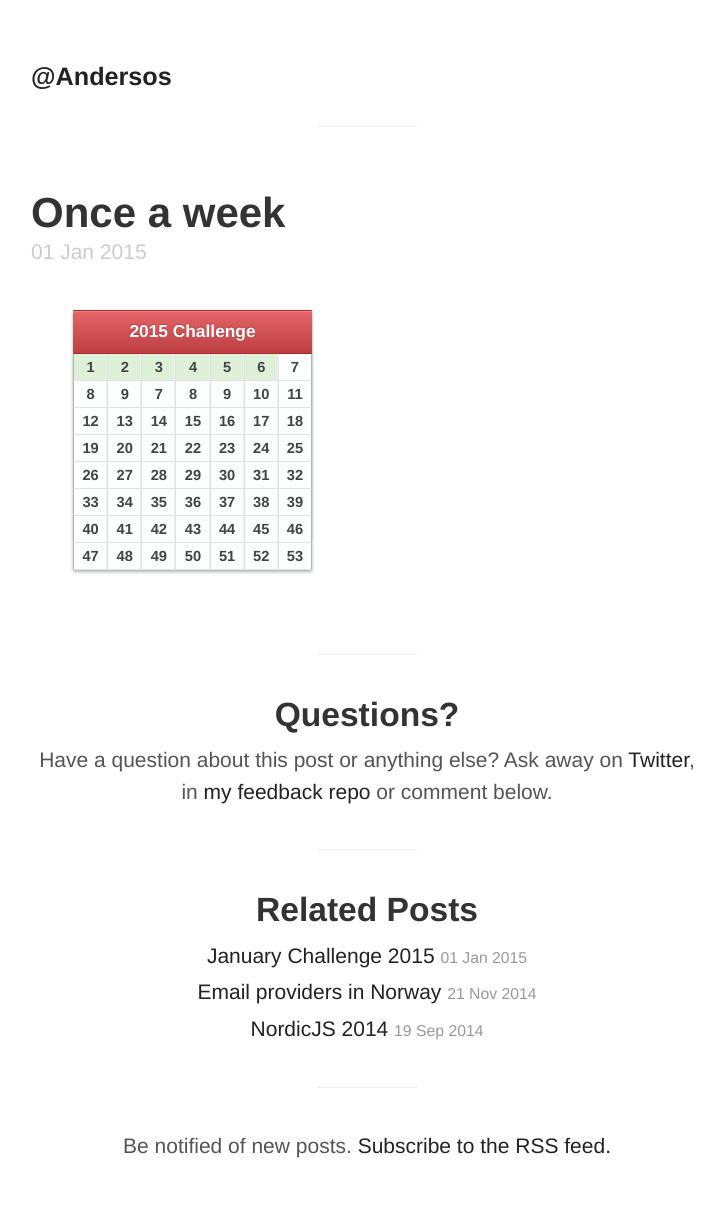
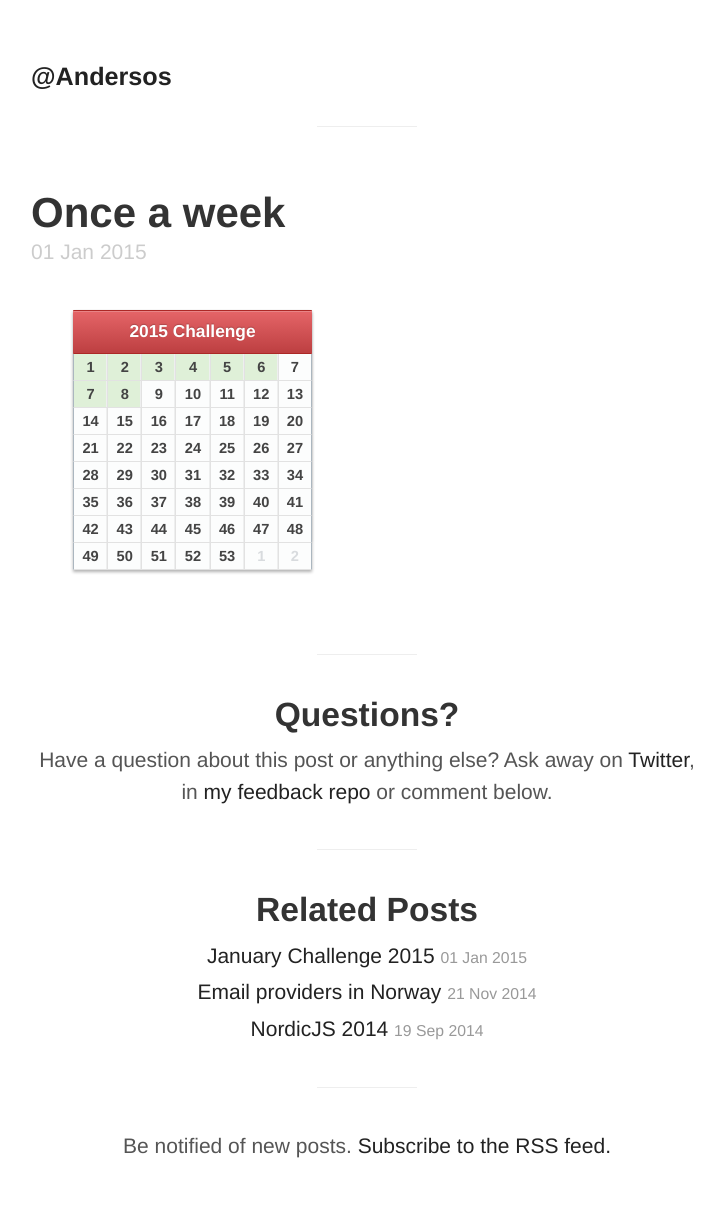
Before and after one commit to Andersos/andersos.net, a Jekyll site: the page built from _posts/2015-01-01-once-a-week.md, in a window 1280 px wide. Shown: the whole page, without its empty margins (273-997 px from the left). Built offline with Jekyll 4.4.1, drawn with Linux system fonts in a browser that asks for light colours; Markdown is read by kramdown in place of the engine named in the settings.

Commit message:
Adjust calendar

```diff
--- a/_posts/2015-01-01-once-a-week.md
+++ b/_posts/2015-01-01-once-a-week.md
@@ -30,67 +30,67 @@ tags:
             <td>7</td>
         </tr>
         <tr>
-            <td>8</td>
-            <td>9</td>
-            <td>7</td>
-            <td>8</td>
+            <td class="success">7</td>
+            <td class="success">8</td>
             <td>9</td>
             <td>10</td>
             <td>11</td>
+            <td>12</td>
+            <td>13</td>
         </tr>
         <tr>
-            <td>12</td>
-            <td>13</td>
             <td>14</td>
             <td>15</td>
             <td>16</td>
             <td>17</td>
             <td>18</td>
+            <td>19</td>
+            <td>20</td>
         </tr>
         <tr>
-            <td>19</td>
-            <td>20</td>
             <td>21</td>
             <td>22</td>
             <td>23</td>
             <td>24</td>
             <td>25</td>
+            <td>26</td>
+            <td>27</td>
         </tr>
         <tr>
-            <td>26</td>
-            <td>27</td>
             <td>28</td>
             <td>29</td>
             <td>30</td>
             <td>31</td>
             <td>32</td>
+            <td>33</td>
+            <td>34</td>
         </tr>
         <tr>
-            <td>33</td>
-            <td>34</td>
             <td>35</td>
             <td>36</td>
             <td>37</td>
             <td>38</td>
             <td>39</td>
+            <td>40</td>
+            <td>41</td>
         </tr>
         <tr>
-            <td>40</td>
-            <td>41</td>
             <td>42</td>
             <td>43</td>
             <td>44</td>
             <td>45</td>
             <td>46</td>
+            <td>47</td>
+            <td>48</td>
         </tr>
         <tr>
-            <td>47</td>
-            <td>48</td>
             <td>49</td>
             <td>50</td>
             <td>51</td>
             <td>52</td>
             <td>53</td>
+            <td class="off">1</td>
+            <td class="off">2</td>
         </tr>
     </tbody>
 </table>
```
